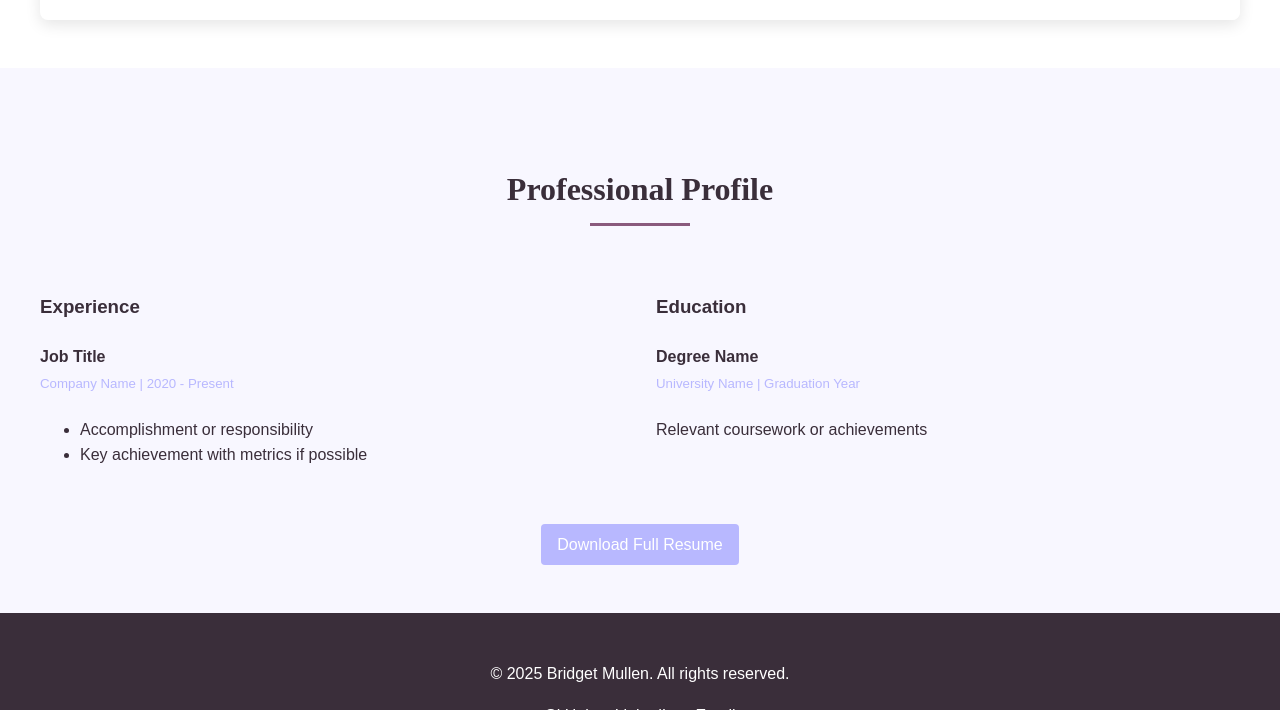
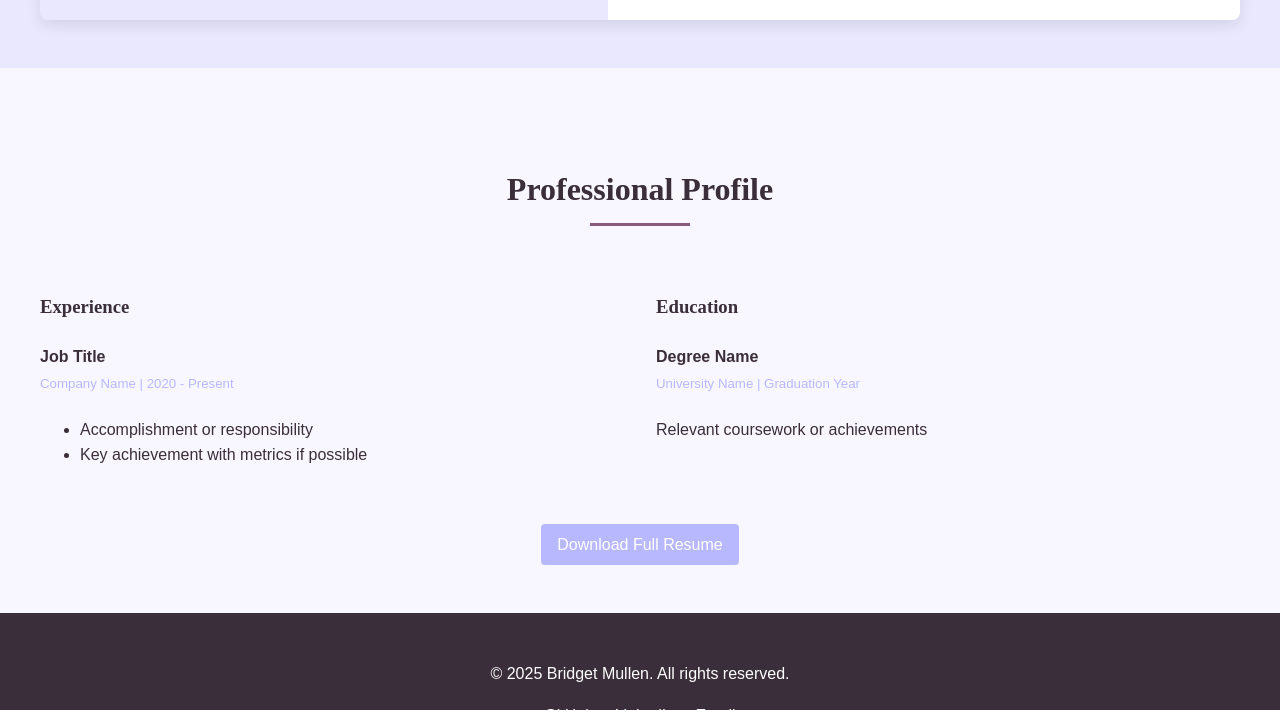
Before and after one commit to bridget-mullen/bridget-mullen.github.io, a plain HTML site: page index.html in a window 1280 px wide. Shown: the part 1064-1774 px from the top of the page. Drawn offline with Linux system fonts and the light colour scheme.

Commit message:
Update style.css

```diff
--- a/style.css
+++ b/style.css
@@ -18,12 +18,23 @@
     --font-secondary: 'Cormorant Garamond', serif;
 }
 
+
+h1, h2, h3 {
+  color: var(--dark-color);         /* Deep maroon headers */
+  font-family: var(--font-secondary);
+}
+
+a, .btn {
+  color: var(--accent-color);       /* Muted maroon links */
+}
 body {
     font-family: var(--font-primary);
     line-height: 1.6;
     color: var(--dark-color);
     margin: 0;
     padding: 0;
+    background: var(--primary-color);
+    color: var(--text-primary);       /* Maroon text on lavender */
 }
 
 .hero {
```
